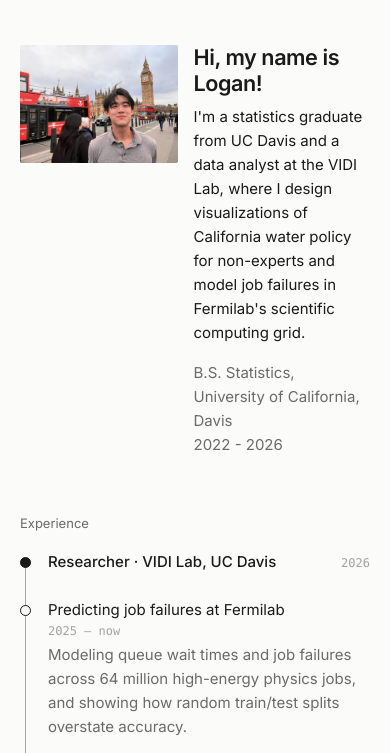
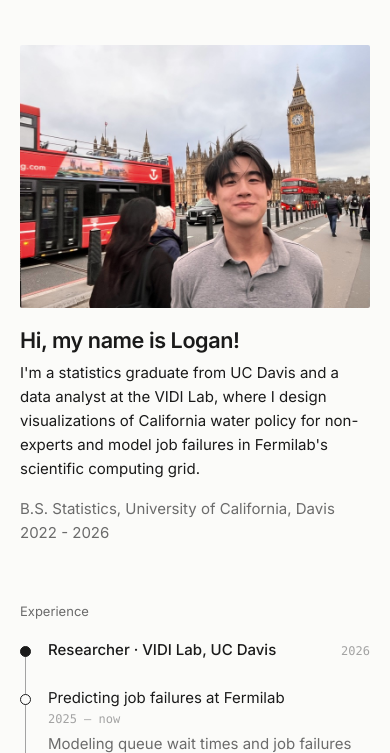
Before and after one commit to logtang/portfolio, a plain HTML site: page pages/landing.html in a window 390 px wide. Shown: the part 91-844 px from the top of the page. Drawn offline with Linux system fonts and the light colour scheme.

Commit message:
added responsive design

```diff
--- a/style.css
+++ b/style.css
@@ -192,7 +192,9 @@ p { margin: 0 0 1rem; }
 }
 
 @media (max-width: 480px) {
-  .intro { align-items: flex-start; gap: 1rem; }
+  /* stack: photo on top at full width, greeting + text directly below */
+  .intro { flex-direction: column; align-items: stretch; gap: 1.25rem; }
+  .portrait { width: 100%; }
   .greeting { font-size: 1.35rem; margin-bottom: 0.5rem; }
 }
 
```
